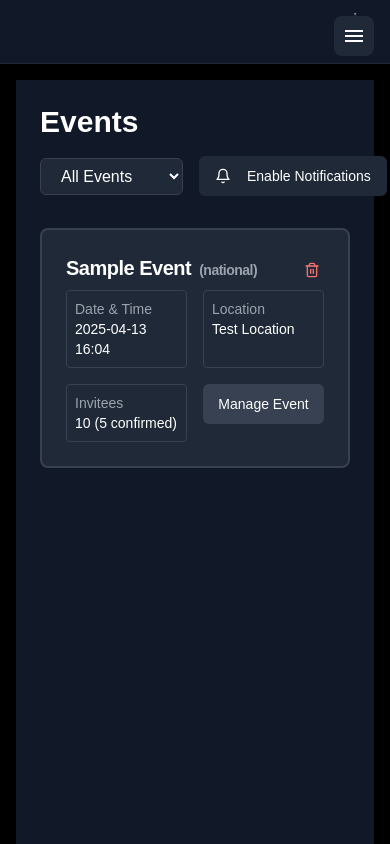
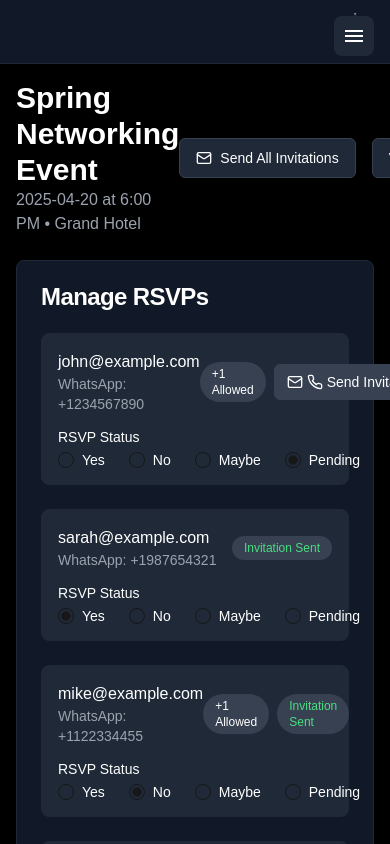
Before and after one commit to SiddarthaRangu/Management, a Next.js app: page /dashboard/parties/1 in a window 390 px wide. Built offline with nearby package versions, Linux system fonts and the light colour scheme.

Commit message:
fixed some things

```diff
--- a/app/dashboard/page.jsx
+++ b/app/dashboard/page.jsx
@@ -47,14 +47,6 @@ export default function Dashboard() {
       <div className="flex items-center justify-between">
         <h1 className="text-3xl font-bold">Dashboard</h1>
         <div className="flex space-x-4">
-          {isClient && typeof window !== "undefined" && "Notification" in window && Notification.permission !== "granted" && (
-            <Button
-              onClick={() => Notification.requestPermission()}
-              className="border-gray-700 bg-gray-800 text-white hover:bg-gray-700 hover:text-amber-400 transform hover:-translate-y-1 hover:scale-110 transition-all duration-300"
-            >
-              Enable Notifications
-            </Button>
-          )}
           <Link href="/dashboard/meetings/new">
             <Button
               variant="outline"
--- a/app/dashboard/parties/[id]/page.jsx
+++ b/app/dashboard/parties/[id]/page.jsx
@@ -1,256 +1,220 @@
 "use client"
 
-import { useState, useEffect } from "react"
+import { useState } from "react"
 import Link from "next/link"
+import { useParams, useRouter } from "next/navigation"
 import { Button } from "@/components/ui/button"
 import { Card, CardContent, CardHeader, CardTitle } from "@/components/ui/card"
-import { Trash2, Bell, X } from "lucide-react"
-import { saveData, loadData } from "@/lib/storage"
+import { Label } from "@/components/ui/label"
+import { Input } from "@/components/ui/input"
+import { RadioGroup, RadioGroupItem } from "@/components/ui/radio-group"
+import { Mail, Phone } from "lucide-react"
 
-const NOTIFICATION_TIMES = [
-  { id: 1, ms: 24 * 60 * 60 * 1000, label: "24 hours" },
-  { id: 2, ms: 5 * 60 * 60 * 1000, label: "5 hours" },
-  { id: 3, ms: 60 * 60 * 1000, label: "1 hour" },
-  { id: 4, ms: 10 * 60 * 1000, label: "10 minutes" },
-]
+export default function PartyDetailsPage() {
+  const router = useRouter()
+  const params = useParams()
+  const partyId = params.id
 
-const parseEventDateTime = (dateString, timeString) => {
-  const [year, month, day] = dateString.split("-").map(Number)
-  const timeParts = timeString.replace(/[^0-9]/g, " ").split(" ").filter(Boolean)
+  // Mock party data
+  const [party, setParty] = useState({
+    id: partyId,
+    title: "Spring Networking Event",
+    date: "2025-04-20",
+    time: "6:00 PM",
+    location: "Grand Hotel",
+    invitees: [
+      {
+        id: 1,
+        email: "john@example.com",
+        whatsapp: "+1234567890",
+        allowPlusOne: true,
+        rsvp: "pending",
+        guestName: "",
+        invitationSent: false,
+      },
+      {
+        id: 2,
+        email: "sarah@example.com",
+        whatsapp: "+1987654321",
+        allowPlusOne: false,
+        rsvp: "yes",
+        guestName: "",
+        invitationSent: true,
+      },
+      {
+        id: 3,
+        email: "mike@example.com",
+        whatsapp: "+1122334455",
+        allowPlusOne: true,
+        rsvp: "no",
+        guestName: "",
+        invitationSent: true,
+      },
+      {
+        id: 4,
+        email: "lisa@example.com",
+        whatsapp: "+1555666777",
+        allowPlusOne: true,
+        rsvp: "yes",
+        guestName: "David Smith",
+        invitationSent: true,
+      },
+      {
+        id: 5,
+        email: "alex@example.com",
+        whatsapp: "+1999888777",
+        allowPlusOne: false,
+        rsvp: "maybe",
+        guestName: "",
+        invitationSent: false,
+      },
+    ],
+  })
 
-  let hours = parseInt(timeParts[0], 10) || 0
-  let minutes = parseInt(timeParts[1], 10) || 0
+  // Rest of your component logic remains the same...
+  const updateRSVP = (id, rsvp) => {
+    const updatedInvitees = party.invitees.map((invitee) => (invitee.id === id ? { ...invitee, rsvp } : invitee))
+    setParty({ ...party, invitees: updatedInvitees })
+  }
 
-  // Handle PM times without colon (e.g., 6PM)
-  if (timeString.toLowerCase().includes("pm") && hours < 12) hours += 12
-  if (timeString.toLowerCase().includes("am") && hours === 12) hours = 0
+  const updateGuestName = (id, guestName) => {
+    const updatedInvitees = party.invitees.map((invitee) => (invitee.id === id ? { ...invitee, guestName } : invitee))
+    setParty({ ...party, invitees: updatedInvitees })
+  }
 
-  const date = new Date(year, month - 1, day, hours, minutes)
-  return isNaN(date) ? null : date
-}
+  const sendInvitation = (id) => {
+    const updatedInvitees = party.invitees.map((invitee) =>
+      invitee.id === id ? { ...invitee, invitationSent: true } : invitee,
+    )
+    setParty({ ...party, invitees: updatedInvitees })
 
-export default function PartiesPage() {
-  const [filter, setFilter] = useState("all")
-  const [parties, setParties] = useState([])
-  const [notifications, setNotifications] = useState([])
-  const [browserNotifications, setBrowserNotifications] = useState(false)
+    const invitee = party.invitees.find((i) => i.id === id)
+    alert(`Invitation sent to ${invitee.email} and WhatsApp ${invitee.whatsapp}!`)
+  }
 
-  useEffect(() => {
-    const savedParties = loadData("parties") || []
-    setParties(savedParties.length ? savedParties : initializeParties())
+  const sendAllInvitations = () => {
+    const pendingInvitees = party.invitees.filter((invitee) => !invitee.invitationSent)
 
-    if (typeof Notification !== "undefined" && Notification.permission === "granted") {
-      setBrowserNotifications(true)
+    if (pendingInvitees.length === 0) {
+      alert("All invitations have already been sent!")
+      return
     }
 
-    const interval = setInterval(checkForEvents, 30000) // Check every 30 seconds
-    return () => clearInterval(interval)
-  }, [])
-
-  const initializeParties = () => {
-    const initialParties = [
-      {
-        id: 1,
-        title: "Sample Event",
-        date: new Date().toISOString().split('T')[0],
-        time: "16:04",
-        location: "Test Location",
-        invitees: 10,
-        confirmed: 5,
-        type: "national"
-      }
-    ]
-    saveData("parties", initialParties)
-    return initialParties
+    const updatedInvitees = party.invitees.map((invitee) =>
+      !invitee.invitationSent ? { ...invitee, invitationSent: true } : invitee,
+    )
+    setParty({ ...party, invitees: updatedInvitees })
+    alert(`Invitations sent to ${pendingInvitees.length} guests via email and WhatsApp!`)
   }
 
-  const checkForEvents = () => {
-    const now = Date.now()
-    const newNotifications = []
-
-    parties.forEach(party => {
-      const eventDate = parseEventDateTime(party.date, party.time)
-      if (!eventDate || eventDate < now) return
-
-      NOTIFICATION_TIMES.forEach(notification => {
-        const timeDiff = eventDate - now
-        if (timeDiff <= notification.ms && timeDiff > 0) {
-          const exists = notifications.some(n =>
-            n.partyId === party.id && n.interval === notification.ms
-          )
-
-          if (!exists) {
-            newNotifications.push({
-              id: `${party.id}-${notification.ms}-${now}`,
-              partyId: party.id,
-              title: party.title,
-              message: `${party.title} starts in ${notification.label}`,
-              interval: notification.ms
-            })
-          }
-        }
-      })
-    })
-
-    if (newNotifications.length > 0) {
-      setNotifications(prev => [...newNotifications, ...prev])
-
-      if (browserNotifications) {
-        newNotifications.forEach(({ message }) => {
-          new Notification("Event Reminder", { body: message })
-        })
-      }
-    }
-  }
-
-  const handleDeleteParty = (partyId) => {
-    if (confirm("Delete this party?")) {
-      const updated = parties.filter(p => p.id !== partyId)
-      setParties(updated)
-      saveData("parties", updated)
-    }
-  }
-
-  const requestNotifications = () => {
-    Notification.requestPermission().then(permission => {
-      setBrowserNotifications(permission === "granted")
-      if (permission === "granted") {
-        new Notification("Notifications Enabled", {
-          body: "You'll receive reminders for upcoming events",
-        })
-      }
-    })
-  }
-
-  const removeNotification = (id) => {
-    setNotifications(prev => prev.filter(n => n.id !== id))
-  }
-
-  const filteredParties = parties.filter(p =>
-    filter === "all" ? true : p.type === filter
-  )
-
   return (
-    <div className="min-h-screen bg-gray-900 text-white p-6">
-      {/* In-App Notifications */}
-      <div className="fixed top-4 right-4 space-y-2 z-50 w-80">
-        {notifications.map(n => (
-          <div
-            key={n.id}
-            className="p-4 bg-gray-800 border-2 border-amber-400 rounded-lg shadow-lg transition-all duration-300
-            hover:border-3 hover:border-amber-300 hover:-translate-y-1 hover:shadow-lg hover:shadow-amber-500/20"
+    <div className="space-y-6">
+      <div className="flex items-center justify-between">
+        <div>
+          <h1 className="text-3xl font-extrabold">{party.title}</h1>
+          <p className="text-gray-400">
+            {party.date} at {party.time} • {party.location}
+          </p>
+        </div>
+        <div className="flex space-x-4">
+          <Button
+            variant="outline"
+            className="border-gray-700 bg-gray-800 text-white hover:bg-gray-700 flex items-center gap-2"
+            onClick={sendAllInvitations}
           >
-            <div className="flex justify-between items-start">
-              <div>
-                <p className="font-bold text-white">{n.title}</p>
-                <p className="text-amber-400 text-sm mt-1">{n.message}</p>
-              </div>
-              <button
-                onClick={() => removeNotification(n.id)}
-                className="text-gray-400 hover:text-amber-500 ml-2 transition-all hover:scale-110"
-              >
-                <X className="h-5 w-5" />
-              </button>
-            </div>
-          </div>
-        ))}
-      </div>
-
-      {/* Header Section */}
-      <div className="flex items-center justify-between gap-4 flex-wrap mb-8">
-        <h1 className="text-3xl font-bold text-white">Events</h1>
-        <div className="flex gap-4 items-center">
-          <select
-            value={filter}
-            onChange={(e) => setFilter(e.target.value)}
-            className="bg-gray-800 text-white px-4 py-2 rounded-md border border-gray-700 focus:ring-2 focus:ring-amber-400
-            transition-all duration-300 hover:border-amber-400"
-          >
-            <option value="all">All Events</option>
-            <option value="national">National</option>
-            <option value="international">International</option>
-          </select>
-
-          <Button
-            onClick={requestNotifications}
-            className={`${browserNotifications ? "bg-green-600" : "bg-gray-800"} hover:bg-opacity-80 text-white
-            transition-all duration-300 hover:scale-110 hover:shadow-lg hover:shadow-amber-500/20`}
-          >
-            <Bell className="mr-2 h-4 w-4" />
-            {browserNotifications ? "Notifications Enabled" : "Enable Notifications"}
+            <Mail className="h-4 w-4" />
+            Send All Invitations
           </Button>
-
-          <Link href="/dashboard/parties/new">
-            <Button className="bg-amber-400 hover:bg-amber-300 text-gray-900 transition-all duration-300
-            hover:scale-110 hover:shadow-lg hover:shadow-amber-500/20">
-              New Event
+          <Link href={`/dashboard/parties/${partyId}/confirmed`}>
+            <Button variant="outline" className="border-gray-700 bg-gray-800 text-white hover:bg-gray-700">
+              View Confirmed List
             </Button>
           </Link>
+          <Button className="bg-amber-500 text-black hover:bg-amber-400">Save Changes</Button>
         </div>
       </div>
 
-      {/* Events List */}
-      <div className="space-y-4">
-        {filteredParties.map(party => {
-          const eventDate = parseEventDateTime(party.date, party.time)
-          const isPast = eventDate ? eventDate < new Date() : false
-
-          return (
-            <Card
-              key={party.id}
-              className="border-2 border-gray-700 bg-gray-800 cursor-pointer transition-all duration-300
-              hover:border-3 hover:border-amber-400 hover:-translate-y-3 hover:shadow-2xl hover:shadow-amber-500/30"
-            >
-              <CardHeader className="pb-2 relative">
-                <CardTitle className="text-xl text-white">
-                  {party.title}
-                  <span className={`ml-2 text-sm ${
-                    party.type === "international" ? "text-amber-400" : "text-gray-400"
-                  }`}>
-                    ({party.type})
-                  </span>
-                </CardTitle>
-                <Button
-                  variant="ghost"
-                  size="sm"
-                  className="absolute top-4 right-4 text-red-400 hover:bg-red-900/20 transition-all duration-300 hover:scale-110"
-                  onClick={() => handleDeleteParty(party.id)}
-                >
-                  <Trash2 className="h-4 w-4" />
-                </Button>
-              </CardHeader>
-              <CardContent className="text-white">
-                <div className="grid grid-cols-2 md:grid-cols-4 gap-4 text-sm">
-                  <div className="transition-all duration-300 p-2 rounded border border-gray-700
-                  hover:border-amber-400 hover:-translate-y-1 hover:shadow-md hover:shadow-amber-500/10 hover:scale-105">
-                    <p className="text-gray-400">Date & Time</p>
-                    <p>{party.date} {party.time}</p>
-                    {isPast && <span className="text-red-400 text-xs">(Past Event)</span>}
+      <Card className="border-gray-800 bg-gray-900 text-white">
+        <CardHeader>
+          <CardTitle className="font-bold">Manage RSVPs</CardTitle>
+        </CardHeader>
+        <CardContent>
+          <div className="space-y-6">
+            {party.invitees.map((invitee) => (
+              <div key={invitee.id} className="rounded-lg border border-gray-800 bg-gray-800 p-4">
+                <div className="mb-4 flex items-center justify-between">
+                  <div>
+                    <div className="font-medium">{invitee.email}</div>
+                    <div className="text-sm text-gray-400">WhatsApp: {invitee.whatsapp}</div>
                   </div>
-                  <div className="transition-all duration-300 p-2 rounded border border-gray-700
-                  hover:border-amber-400 hover:-translate-y-1 hover:shadow-md hover:shadow-amber-500/10 hover:scale-105">
-                    <p className="text-gray-400">Location</p>
-                    <p>{party.location}</p>
-                  </div>
-                  <div className="transition-all duration-300 p-2 rounded border border-gray-700
-                  hover:border-amber-400 hover:-translate-y-1 hover:shadow-md hover:shadow-amber-500/10 hover:scale-105">
-                    <p className="text-gray-400">Invitees</p>
-                    <p>{party.invitees} ({party.confirmed} confirmed)</p>
-                  </div>
-                  <div className="space-y-2">
-                    <Link href={`/dashboard/parties/${party.id}`}>
-                      <Button className="w-full bg-gray-700 hover:bg-gray-600 text-white transition-all duration-300
-                      hover:scale-105 hover:shadow-md hover:shadow-amber-500/20 hover:border hover:border-amber-400">
-                        Manage Event
+                  <div className="flex items-center gap-2">
+                    {invitee.allowPlusOne && (
+                      <div className="rounded-full bg-gray-700 px-3 py-1 text-xs">+1 Allowed</div>
+                    )}
+                    {invitee.invitationSent ? (
+                      <div className="rounded-full bg-gray-700 px-3 py-1 text-xs text-green-400">Invitation Sent</div>
+                    ) : (
+                      <Button
+                        size="sm"
+                        variant="outline"
+                        className="border-gray-700 bg-gray-700 text-white hover:bg-gray-600 flex items-center gap-1"
+                        onClick={() => sendInvitation(invitee.id)}
+                      >
+                        <Mail className="h-3 w-3" />
+                        <Phone className="h-3 w-3" />
+                        Send Invitation
                       </Button>
-                    </Link>
+                    )}
                   </div>
                 </div>
-              </CardContent>
-            </Card>
-          )
-        })}
-      </div>
+
+                <div className="space-y-4">
+                  <div>
+                    <Label className="mb-2 block">RSVP Status</Label>
+                    <RadioGroup
+                      value={invitee.rsvp}
+                      onValueChange={(value) => updateRSVP(invitee.id, value)}
+                      className="flex space-x-4"
+                    >
+                      <div className="flex items-center space-x-2">
+                        <RadioGroupItem value="yes" id={`yes-${invitee.id}`} />
+                        <Label htmlFor={`yes-${invitee.id}`}>Yes</Label>
+                      </div>
+                      <div className="flex items-center space-x-2">
+                        <RadioGroupItem value="no" id={`no-${invitee.id}`} />
+                        <Label htmlFor={`no-${invitee.id}`}>No</Label>
+                      </div>
+                      <div className="flex items-center space-x-2">
+                        <RadioGroupItem value="maybe" id={`maybe-${invitee.id}`} />
+                        <Label htmlFor={`maybe-${invitee.id}`}>Maybe</Label>
+                      </div>
+                      <div className="flex items-center space-x-2">
+                        <RadioGroupItem value="pending" id={`pending-${invitee.id}`} />
+                        <Label htmlFor={`pending-${invitee.id}`}>Pending</Label>
+                      </div>
+                    </RadioGroup>
+                  </div>
+
+                  {invitee.allowPlusOne && invitee.rsvp === "yes" && (
+                    <div>
+                      <Label htmlFor={`guest-${invitee.id}`} className="mb-2 block">
+                        Guest Name
+                      </Label>
+                      <Input
+                        id={`guest-${invitee.id}`}
+                        placeholder="Enter guest name"
+                        value={invitee.guestName}
+                        onChange={(e) => updateGuestName(invitee.id, e.target.value)}
+                        className="border-gray-700 bg-gray-700 text-white"
+                      />
+                    </div>
+                  )}
+                </div>
+              </div>
+            ))}
+          </div>
+        </CardContent>
+      </Card>
     </div>
   )
 }
--- a/app/dashboard/parties/page.jsx
+++ b/app/dashboard/parties/page.jsx
@@ -4,15 +4,8 @@ import { useState, useEffect } from "react"
 import Link from "next/link"
 import { Button } from "@/components/ui/button"
 import { Card, CardContent, CardHeader, CardTitle } from "@/components/ui/card"
-import { Trash2, Bell, X } from "lucide-react"
+import { Trash2, X } from "lucide-react"
 import { saveData, loadData } from "@/lib/storage"
-
-const NOTIFICATION_TIMES = [
-  { id: 1, ms: 24 * 60 * 60 * 1000, label: "24 hours" },
-  { id: 2, ms: 5 * 60 * 60 * 1000, label: "5 hours" },
-  { id: 3, ms: 60 * 60 * 1000, label: "1 hour" },
-  { id: 4, ms: 10 * 60 * 1000, label: "10 minutes" },
-]
 
 const parseEventDateTime = (dateString, timeString) => {
   const [year, month, day] = dateString.split("-").map(Number)
@@ -21,7 +14,6 @@ const parseEventDateTime = (dateString, timeString) => {
   let hours = parseInt(timeParts[0], 10) || 0
   let minutes = parseInt(timeParts[1], 10) || 0
 
-  // Handle PM times without colon (e.g., 6PM)
   if (timeString.toLowerCase().includes("pm") && hours < 12) hours += 12
   if (timeString.toLowerCase().includes("am") && hours === 12) hours = 0
 
@@ -33,59 +25,24 @@ export default function PartiesPage() {
   const [filter, setFilter] = useState("all")
   const [parties, setParties] = useState([])
   const [notifications, setNotifications] = useState([])
-  const [browserNotifications, setBrowserNotifications] = useState(false)
 
   useEffect(() => {
     const savedParties = loadData("parties") || []
     setParties(savedParties.length ? savedParties : initializeParties())
 
-    if (typeof Notification !== "undefined" && Notification.permission === "granted") {
-      setBrowserNotifications(true)
-    }
+    const interval = setInterval(() => {
+      setNotifications(prev => [{
+        id: `demo-${Date.now()}`,
+        title: 'Event Reminder',
+        message: 'Demo notification every 3 minutes',
+      }, ...prev])
+    }, 3 * 60 * 1000)
 
-    // Store page load timestamp in sessionStorage to persist across renders
-    // but reset when page is actually reloaded
-    if (!sessionStorage.getItem('pageLoadTime')) {
-      sessionStorage.setItem('pageLoadTime', Date.now().toString())
-    }
-
-    // Set up demo notification to appear after 3 minutes
-    const demoTimeoutId = setTimeout(() => {
-      showDemoNotification()
-    }, 3 * 60 * 1000) // 3 minutes in milliseconds
-
-    // Set up regular check for normal event notifications
-    const checkInterval = setInterval(() => {
-      checkForEvents()
-    }, 30000) // Check every 30 seconds
-
-    return () => {
-      clearTimeout(demoTimeoutId)
-      clearInterval(checkInterval)
-    }
+    return () => clearInterval(interval)
   }, [])
 
-  const showDemoNotification = () => {
-    const demoNotification = {
-      id: `demo-${Date.now()}`,
-      partyId: 'demo',
-      title: 'Demo Notification',
-      message: 'Reminder: You have an event in 1 hour',
-      interval: 60 * 60 * 1000
-    }
-
-    setNotifications(prev => [demoNotification, ...prev])
-
-    if (browserNotifications) {
-      new Notification("Event Reminder", {
-        body: "Reminder: You have an event in 1 hour"
-      })
-    }
-  }
-
   const initializeParties = () => {
-    const initialParties = [
-      {
+    const initialParties = [{
       id: 1,
       title: "Sample Event",
       date: new Date().toISOString().split('T')[0],
@@ -94,49 +51,9 @@ export default function PartiesPage() {
       invitees: 10,
       confirmed: 5,
       type: "national"
-      }
-    ]
+    }]
     saveData("parties", initialParties)
     return initialParties
-  }
-
-  const checkForEvents = () => {
-    const now = Date.now()
-    const newNotifications = []
-
-    parties.forEach(party => {
-      const eventDate = parseEventDateTime(party.date, party.time)
-      if (!eventDate || eventDate < now) return
-
-      NOTIFICATION_TIMES.forEach(notification => {
-        const timeDiff = eventDate - now
-        if (timeDiff <= notification.ms && timeDiff > 0) {
-          const exists = notifications.some(n =>
-            n.partyId === party.id && n.interval === notification.ms
-          )
-
-          if (!exists) {
-            newNotifications.push({
-              id: `${party.id}-${notification.ms}-${now}`,
-              partyId: party.id,
-              title: party.title,
-              message: `"${party.title}" starts in ${notification.label}`,
-              interval: notification.ms
-            })
-          }
-        }
-      })
-    })
-
-    if (newNotifications.length > 0) {
-      setNotifications(prev => [...newNotifications, ...prev])
-
-      if (browserNotifications) {
-        newNotifications.forEach(({ message }) => {
-          new Notification("Event Reminder", { body: message })
-        })
-      }
-    }
   }
 
   const handleDeleteParty = (partyId) => {
@@ -145,17 +62,6 @@ export default function PartiesPage() {
       setParties(updated)
       saveData("parties", updated)
     }
-  }
-
-  const requestNotifications = () => {
-    Notification.requestPermission().then(permission => {
-      setBrowserNotifications(permission === "granted")
-      if (permission === "granted") {
-        new Notification("Notifications Enabled", {
-          body: "You'll receive reminders for upcoming events",
-        })
-      }
-    })
   }
 
   const removeNotification = (id) => {
@@ -168,7 +74,6 @@ export default function PartiesPage() {
 
   return (
     <div className="min-h-screen bg-gray-900 text-white p-6">
-      {/* In-App Notifications */}
       <div className="fixed top-4 right-4 space-y-2 z-50 w-80">
         {notifications.map(n => (
           <div key={n.id} className="p-4 bg-gray-800 border-2 border-amber-400 rounded-lg shadow-lg">
@@ -188,7 +93,6 @@ export default function PartiesPage() {
         ))}
       </div>
 
-      {/* Header Section */}
       <div className="flex items-center justify-between gap-4 flex-wrap mb-8">
         <h1 className="text-3xl font-bold text-white">Events</h1>
         <div className="flex gap-4 items-center">
@@ -202,14 +106,6 @@ export default function PartiesPage() {
             <option value="international">International</option>
           </select>
 
-          <Button
-            onClick={requestNotifications}
-            className={`${browserNotifications ? "bg-green-600" : "bg-gray-800"} hover:bg-opacity-80 text-white`}
-          >
-            <Bell className="mr-2 h-4 w-4" />
-            {browserNotifications ? "Notifications Enabled" : "Enable Notifications"}
-          </Button>
-
           <Link href="/dashboard/parties/new">
             <Button className="bg-amber-400 hover:bg-amber-300 text-gray-900">
               New Event
@@ -218,17 +114,8 @@ export default function PartiesPage() {
         </div>
       </div>
 
-      {/* Events List */}
       <div className="space-y-4">
-  {filteredParties.length === 0 ? (
-    <Card className="border-2 border-gray-700 bg-gray-800 cursor-pointer transition-all duration-300
-    hover:border-3 hover:border-amber-400 hover:-translate-y-3 hover:shadow-2xl hover:shadow-amber-500/30">
-      <CardContent className="text-white p-6">
-        <p className="text-center">No events found. Create a new event to get started.</p>
-      </CardContent>
-    </Card>
-  ) : (
-    filteredParties.map(party => {
+        {filteredParties.map(party => {
           const eventDate = parseEventDateTime(party.date, party.time)
           const isPast = eventDate ? eventDate < new Date() : false
 
@@ -286,8 +173,7 @@ export default function PartiesPage() {
               </CardContent>
             </Card>
           )
-    })
-  )}
+        })}
       </div>
     </div>
   )
```
Also changed, not shown: app/dashboard/meetings/page.jsx (+34 -11 lines). Lines whose indentation alone changed are shown as unchanged.
